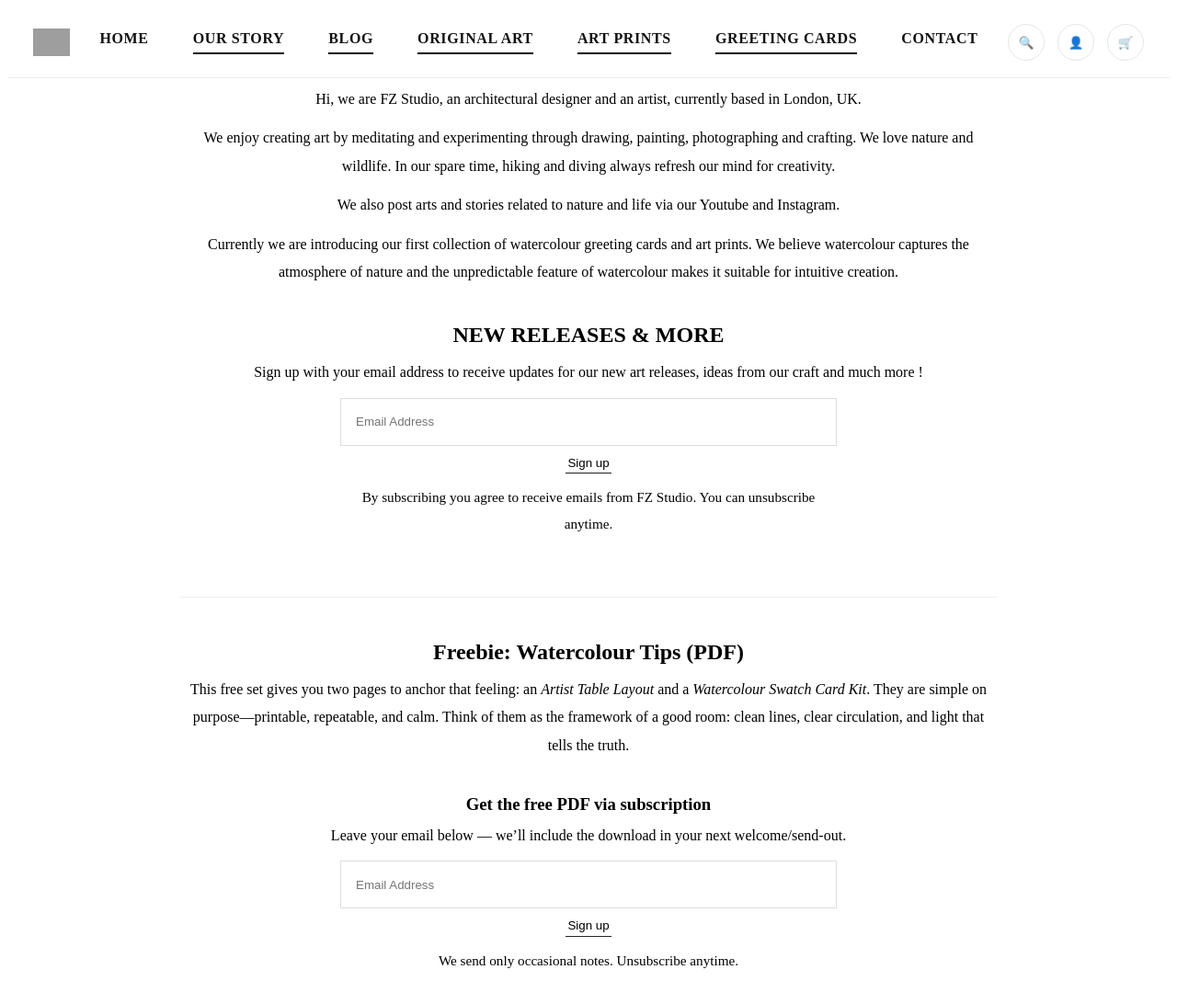
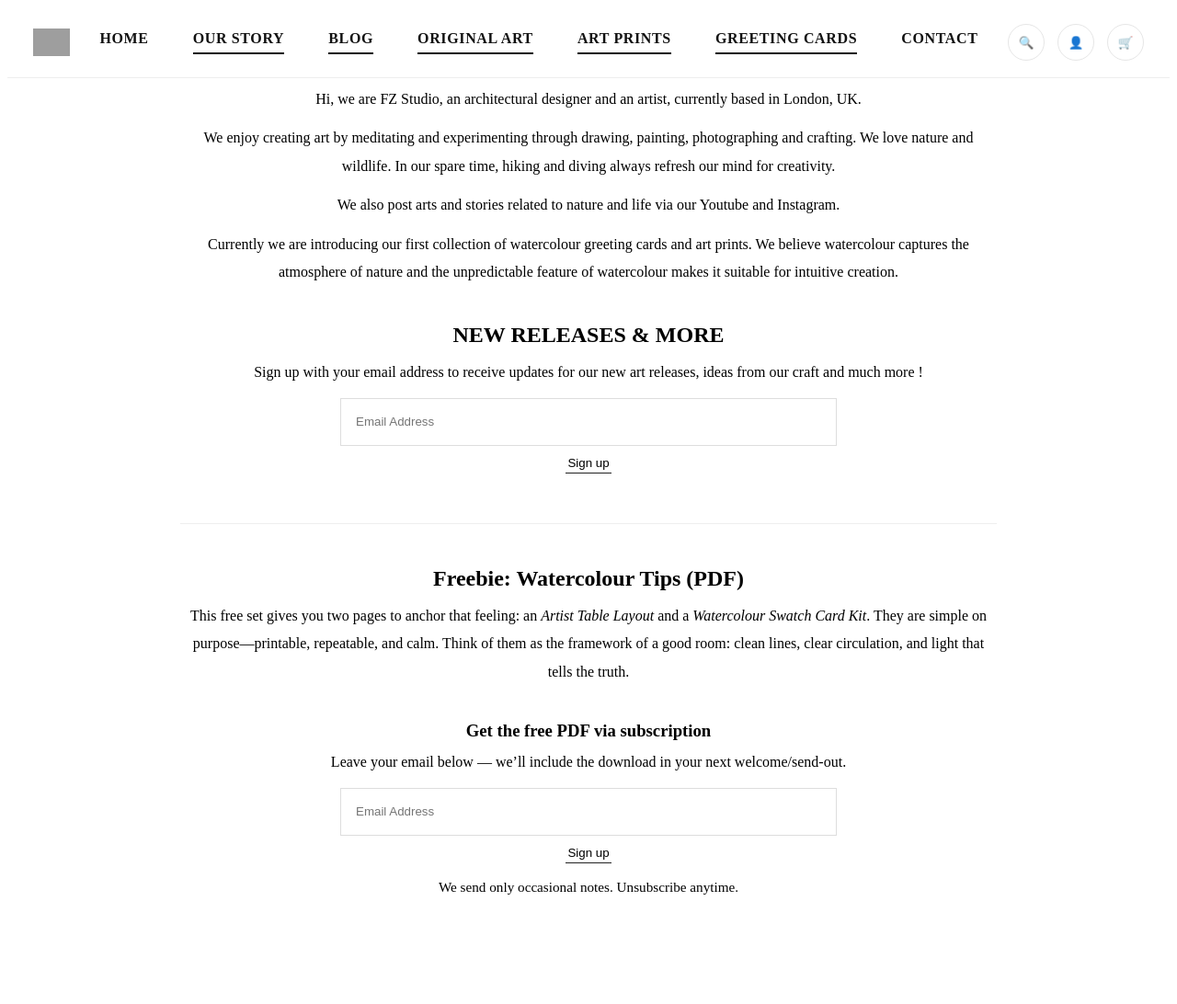
Before and after one commit to Leondecoding/Leondecoding.github.io, a Jekyll site: the page built from our-story.html, in a window 1280 px wide and 1136 px high. Shown: the top 1092 px of the window at 92% size. Built offline with Jekyll 4.4.1, drawn with Linux system fonts in a browser that asks for light colours; grey boxes are pictures that could not be loaded.

Commit message:
Update our-story.html

```diff
--- a/our-story.html
+++ b/our-story.html
@@ -44,21 +44,18 @@
     <h2>NEW RELEASES &amp; MORE</h2>
     <p>Sign up with your email address to receive updates for our new art releases, ideas from our craft and much more !</p>
 
-    <form id="nl-form-ourstory" class="nl-wrap" action="https://script.google.com/macros/s/AKfycbz8kELXUgqvuk4TwNMcfqpJCgpLNE-RbFZ9zEP12Hjqmhs0yx2p8yY58mev3XMa_ESSXQ/exec" method="post" accept-charset="UTF-8" novalidate>
-      <input class="nl-input" type="email" name="email" placeholder="Email Address" required aria-describedby="nl-msg-ourstory">
-      <!-- 反垃圾蜜罐 -->
-      <input class="hp" type="text" name="_gotcha" tabindex="-1" autocomplete="off">
-      <!-- 标记来源与上下文 -->
-      <input type="hidden" name="source" value="ourstory_newsletter">
-      <input type="hidden" name="page" value="/our-story/">
-      <input type="hidden" name="ref" value="">
-      <input type="hidden" name="ua" value="">
-<input type="hidden" name="token" value="CAOnima123!">
-      <!-- 看起来像文字的提交控件 -->
-      <button class="nl-submit" type="submit" aria-label="Sign up">Sign up</button>
-      <div id="nl-msg-ourstory" class="nl-msg" aria-live="polite"></div>
-      <p style="margin-top:10px;font-size:.95rem">By subscribing you agree to receive emails from FZ Studio. You can unsubscribe anytime.</p>
-    </form>
+    <form id="nl-form-ourstory" class="nl-wrap"
+      action="https://script.google.com/macros/s/AKfycbyb_Btzc-7c2qLxAMSk9AVmzQJ9jpzEDhAoeBpHJt6ccQyPz5gP8Co-P1QPqON0zWqjug/exec"
+      method="post" accept-charset="UTF-8" novalidate>
+  <input class="nl-input" type="email" name="email"
+         placeholder="Email Address" required aria-describedby="nl-msg-ourstory">
+  <!-- 蜜罐防机器人：用户看不到，机器人会填 -->
+  <input class="hp" type="text" name="_gotcha" tabindex="-1"
+         autocomplete="off" aria-hidden="true">
+  <button class="nl-submit" type="submit" aria-label="Sign up">Sign up</button>
+  <div id="nl-msg-ourstory" class="nl-msg" aria-live="polite"></div>
+</form>
+
   </section>
 
   <hr>
```
